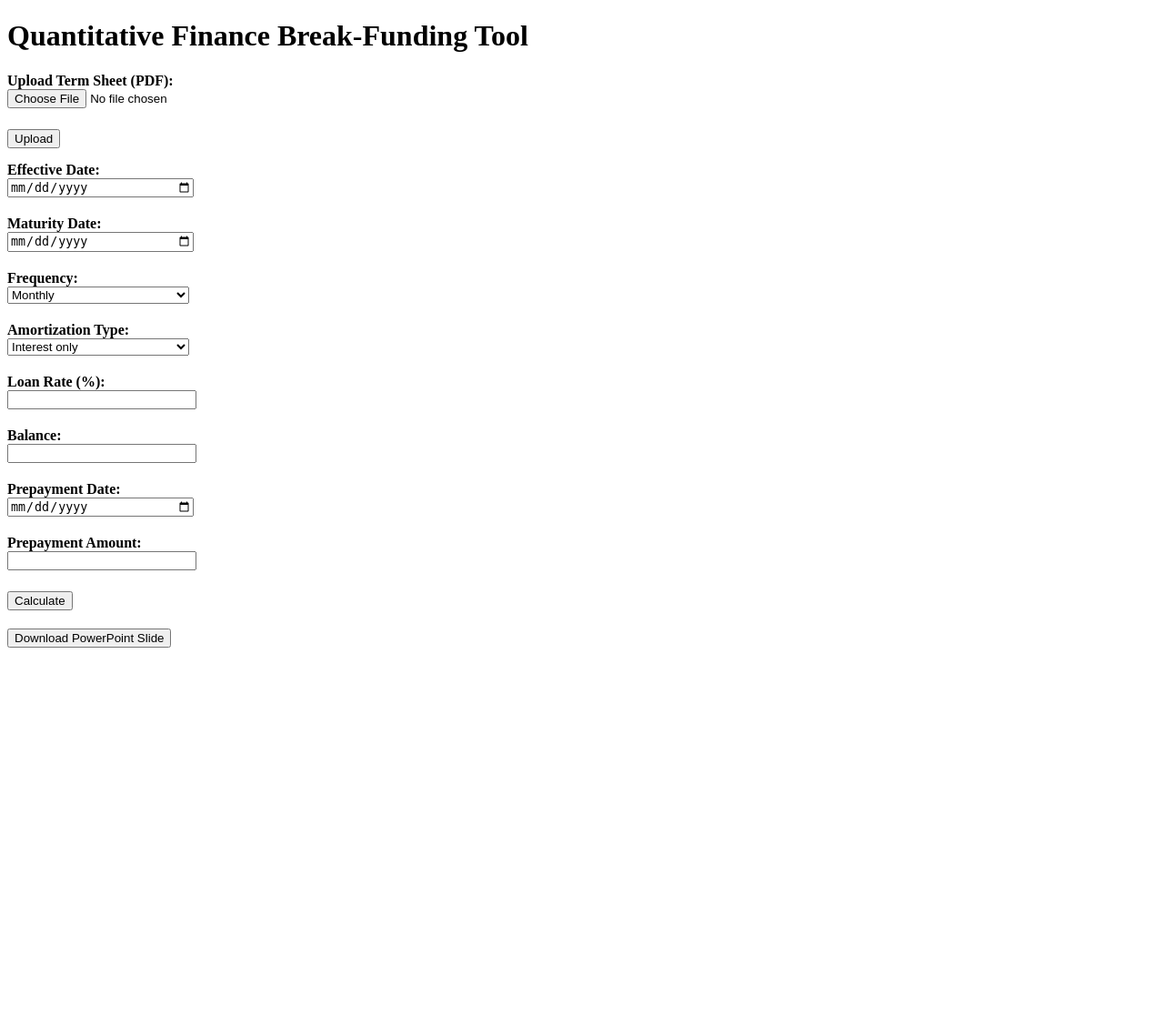
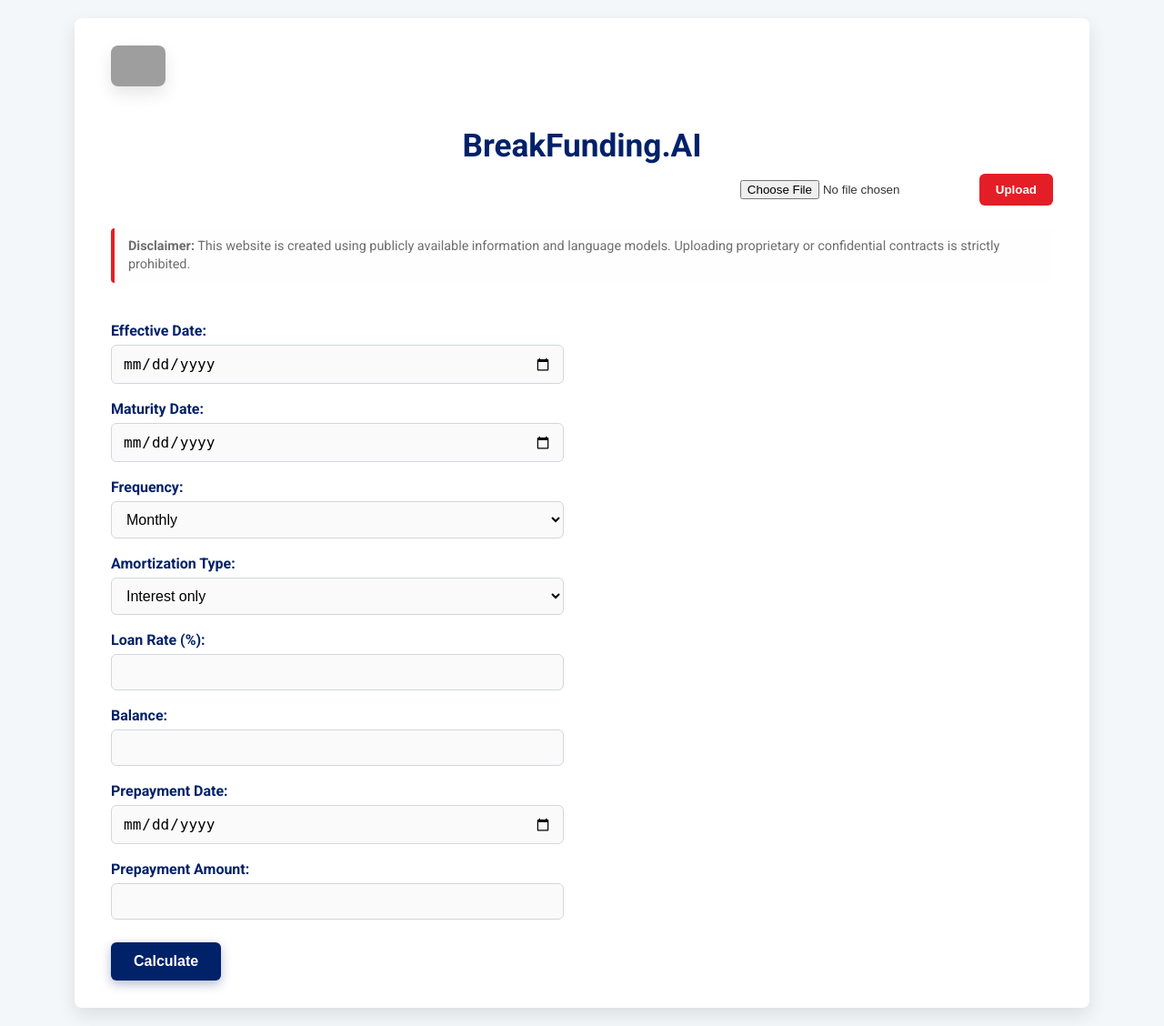
Before and after one commit to echenproj/break_funding_tool, a Flask app: page / in a window 1280 px wide. Shown: the whole page at 91% size. Before the commit the page ends 712 px from the top, so only its background shows below. Run offline with Flask 3, Linux system fonts and the light colour scheme; grey boxes are pictures that could not be loaded.

Commit message:
Nice website

```diff
--- a/templates/index.html
+++ b/templates/index.html
@@ -1,59 +1,254 @@
 <!DOCTYPE html>
-<html>
+<html lang="en">
 <head>
-    <title>Quantitative Finance Break-Funding Tool</title>
+    <meta charset="UTF-8" />
+    <meta name="viewport" content="width=device-width, initial-scale=1" />
+    <title>BreakFunding.AI</title>
+
+    <!-- Google Fonts -->
+    <link href="https://fonts.googleapis.com/css2?family=Roboto:wght@400;700&display=swap" rel="stylesheet" />
+
     <style>
-        label { font-weight: bold; display: block; margin-top: 15px; }
-        input, select { width: 200px; margin-bottom: 5px; }
-        small { color: gray; display: block; }
-        .error { color: red; font-weight: bold; margin-top: 20px; }
-        #quotes-display {
-            display: none;
-            background: #f9f9f9;
-            border: 1px solid #ccc;
-            padding: 10px;
-            max-height: 200px;
-            overflow: auto;
-            white-space: pre-wrap;
-            font-family: monospace;
-            margin-top: 10px;
-            margin-bottom: 15px;
+        * {
+            box-sizing: border-box;
+        }
+        body {
+            font-family: 'Roboto', sans-serif;
+            background: #f4f7fa;
+            margin: 0;
+            padding: 20px;
+            color: #333;
+        }
+
+        .container {
+            width: 90%;
+            max-width: 1400px;
+            margin: 0 auto;
+            background: white;
+            padding: 30px 40px;
+            border-radius: 8px;
+            box-shadow: 0 8px 20px rgba(0,0,0,0.1);
+        }
+
+        .logo-row {
+            text-align: left;
+            margin-bottom: 10px;
+        }
+
+        .logo {
+            height: 45px;
+        }
+
+        .title-row {
+            text-align: center;
+            margin-bottom: 10px;
+        }
+
+        h1 {
+            color: #012169;
+            font-size: 2.2rem;
+            font-weight: 700;
+            margin: 0;
+        }
+
+        .upload-row {
+            display: flex;
+            justify-content: flex-end;
+            align-items: center;
+            gap: 10px;
+            margin-bottom: 25px;
+        }
+
+        .upload-row input[type="file"] {
+            padding: 6px;
+        }
+
+        .upload-row button {
+            background-color: #E41E26;
+            color: white;
+            font-weight: bold;
+            border: none;
+            padding: 10px 18px;
+            border-radius: 6px;
+            cursor: pointer;
+            transition: 0.3s ease;
+        }
+
+        .upload-row button:hover {
+            background-color: #a3171a;
+        }
+
+        .disclaimer {
+            font-size: 0.9rem;
+            color: #6E6E6E;
+            margin-bottom: 25px;
+            line-height: 1.4;
+            background: #fefefe;
+            padding: 10px 15px;
+            border-left: 4px solid #E41E26;
+            border-radius: 4px;
+        }
+
+        .main-content {
+            display: flex;
+            gap: 40px;
+            flex-wrap: wrap;
+        }
+
+        .left-column,
+        .right-column {
+            flex: 1 1 48%;
+        }
+
+        label {
+            display: block;
+            font-weight: 700;
+            margin-bottom: 6px;
+            margin-top: 18px;
+            color: #012169;
+        }
+
+        input[type="text"],
+        input[type="date"],
+        input[type="number"],
+        select {
+            width: 100%;
+            padding: 10px 12px;
+            font-size: 1rem;
+            border: 1.8px solid #cfd8dc;
+            border-radius: 6px;
+            background-color: #fafafa;
+        }
+
+        input:focus,
+        select:focus {
+            border-color: #E41E26;
+            background-color: #fff;
+            box-shadow: 0 0 5px rgba(228,30,38,0.3);
+            outline: none;
+        }
+
+        small {
+            color: #6E6E6E;
+            font-style: italic;
+            display: block;
+            margin-top: 3px;
+        }
+
+        .error {
+            color: #E41E26;
+            font-weight: 700;
+            background: #fdecea;
+            padding: 12px 15px;
+            border-radius: 6px;
+            margin-bottom: 20px;
+            border: 1.5px solid #E41E26;
+            text-align: center;
+        }
+
+        /* Shared button styling for Calculate and Download */
+        .main-button {
+            background-color: #012169;
+            color: white;
+            font-weight: bold;
+            border: none;
+            padding: 12px 25px;
+            font-size: 1rem;
+            border-radius: 6px;
+            cursor: pointer;
+            margin-top: 25px;
+            transition: background-color 0.3s ease;
+            box-shadow: 0 4px 12px rgba(1,33,105,0.3);
+        }
+
+        .main-button:hover {
+            background-color: #000b3b;
+        }
+
+        .break-funding-cost {
+            font-size: 1.4em;
+            font-weight: 700;
+            color: #012169;
+            background: #dbe9f7;
+            padding: 15px 20px;
+            border-radius: 6px;
+            box-shadow: 0 1px 5px rgba(1,33,105,0.3);
+            max-width: 100%;
+            margin-bottom: 30px;
+            text-align: center;
+        }
+
+        img {
+            max-width: 100%;
+            height: auto;
+            border-radius: 8px;
+            box-shadow: 0 8px 18px rgba(0,0,0,0.1);
+            margin-bottom: 30px;
+        }
+
+        @media (max-width: 768px) {
+            .main-content {
+                flex-direction: column;
+            }
+            .left-column,
+            .right-column {
+                flex: 1 1 100%;
+            }
         }
     </style>
 </head>
 
 <body>
-    <h1>Quantitative Finance Break-Funding Tool</h1>
+    <div class="container">
+
+        <!-- Row 1: Logo -->
+        <div class="logo-row">
+            <img src="https://upload.wikimedia.org/wikipedia/commons/2/20/Bank_of_America_logo.svg" alt="Bank of America Logo" class="logo" />
+        </div>
+
+        <!-- Row 2: Title -->
+        <div class="title-row">
+            <h1>BreakFunding.AI</h1>
+        </div>
+
+        <!-- Row 3: Upload input + button -->
+        <div class="upload-row">
+            <form method="POST" enctype="multipart/form-data">
+                <input type="file" name="pdf" accept=".pdf" required>
+                <button type="submit" name="action" value="upload" onclick="disableRequiredFields()">Upload</button>
+            </form>
+        </div>
+
+        <!-- Disclaimer -->
+        <div class="disclaimer">
+            <strong>Disclaimer:</strong> This website is created using publicly available information and language models. Uploading proprietary or confidential contracts is strictly prohibited.
+        </div>
 
         {% if error_message %}
             <div class="error">⚠️ {{ error_message }}</div>
         {% endif %}
 
+        <!-- Main Form and Output -->
+        <div class="main-content">
+
+            <!-- Inputs -->
+            <div class="left-column">
                 <form method="POST" enctype="multipart/form-data">
+
                     {% if loading %}
                         <div style="margin: 10px 0; font-weight: bold; color: #555;">
                             ⏳ Extracting data from PDF, please wait...
                         </div>
                     {% endif %}
 
-        <!-- Upload -->
-        <label for="pdf">Upload Term Sheet (PDF):</label>
-        <input type="file" name="pdf" accept=".pdf"><br><br>
-
-        <!-- Upload button to show extracted quotes -->
-        <button type="submit" name="action" value="upload" onclick="disableRequiredFields()">Upload</button>
-
-        <!-- Effective Date -->
                     <label for="effective_date">Effective Date:</label>
                     <input type="date" id="effective_date" name="effective_date" value="{{ effective_date }}" required>
                     <small>{{ extracted_quotes.effective_date or '' }}</small>
 
-        <!-- Maturity Date -->
                     <label for="maturity_date">Maturity Date:</label>
                     <input type="date" name="maturity_date" value="{{ maturity_date }}" required>
                     <small>{{ extracted_quotes.maturity_date or '' }}</small>
 
-        <!-- Frequency -->
                     <label for="frequency">Frequency:</label>
                     <select name="frequency" required>
                         {% for f in ['monthly', 'quarterly', 'semiannual', 'annual'] %}
@@ -62,7 +257,6 @@
                     </select>
                     <small>{{ extracted_quotes.frequency or '' }}</small>
 
-        <!-- Amortization Type -->
                     <label for="amortization_type">Amortization Type:</label>
                     <select name="amortization_type" required>
                         {% for t in ['interest only', 'equal', 'linear', 'custom'] %}
@@ -71,51 +265,49 @@
                     </select>
                     <small>{{ extracted_quotes.amortization_type or '' }}</small>
 
-        <!-- Loan Rate -->
                     <label for="loan_rate">Loan Rate (%):</label>
                     <input type="number" step="0.01" name="loan_rate" value="{{ loan_rate }}" required>
                     <small>{{ extracted_quotes.loan_rate or '' }}</small>
 
-        <!-- Balance -->
                     <label for="balance">Balance:</label>
                     <input type="number" step="0.01" id="balance" name="balance" value="{{ balance }}" required>
                     <small>{{ extracted_quotes.balance or '' }}</small>
 
-        <!-- Prepayment Date -->
                     <label for="prepayment_date">Prepayment Date:</label>
                     <input type="date" id="prepayment_date" name="prepayment_date" value="{{ prepayment_date or '' }}" required>
 
-        <!-- Prepayment Amount -->
                     <label for="prepayment_amount">Prepayment Amount:</label>
                     <input type="number" step="0.01" id="prepayment_amount" name="prepayment_amount" value="{{ prepayment_amount or '' }}" required>
 
+                    <button type="submit" name="action" value="calculate" class="main-button">Calculate</button>
+                </form>
+            </div>
 
-        <br><br>
-        <button type="submit" name="action" value="calculate">Calculate</button>
-    </form>
+            <!-- Outputs -->
+            <div class="right-column">
+                {% if break_funding_cost is not none %}
+                    <h3>Break Funding Cost</h3>
+                    <div class="break-funding-cost">
+                        ${{ "%.2f"|format(break_funding_cost) }}
+                    </div>
+                {% endif %}
 
-    <form method="POST" action="/download_ppt" style="margin-top: 20px;">
-        <!-- Include hidden inputs to pass data to backend -->
+                {% if plot_generated %}
+                    <h2>Original and Prepayment Cashflow</h2>
+                    <img src="{{ url_for('static', filename='plot.png') }}" alt="Cashflow Plot">
+
+                    <form method="POST" action="/download_ppt">
                         <input type="hidden" name="effective_date" value="{{ effective_date }}">
                         <input type="hidden" name="maturity_date" value="{{ maturity_date }}">
                         <input type="hidden" name="loan_rate" value="{{ loan_rate }}">
                         <input type="hidden" name="balance" value="{{ balance }}">
                         <input type="hidden" name="break_funding_cost" value="{{ break_funding_cost or '' }}">
-        <button type="submit">Download PowerPoint Slide</button>
+                        <button type="submit" class="main-button">Download PowerPoint Slide</button>
                     </form>
-
-    {% if break_funding_cost is not none %}
-        <h3>Break Funding Cost</h3>
-        <p style="font-size: 1.25em; font-weight: bold;">
-            ${{ "%.2f"|format(break_funding_cost) }}
-        </p>
                 {% endif %}
-
-    {% if plot_generated %}
-        <h2>Cashflow Plot</h2>
-        <img src="{{ url_for('static', filename='plot.png') }}" alt="Cashflow Plot">
-    {% endif %}
-
+            </div>
+        </div>
+    </div>
 
     <script>
         function disableRequiredFields() {
@@ -123,6 +315,5 @@
             requiredFields.forEach(field => field.removeAttribute("required"));
         }
     </script>
-
 </body>
 </html>
```
Also changed, not shown: static/plot.png. Lines whose indentation alone changed are shown as unchanged.
